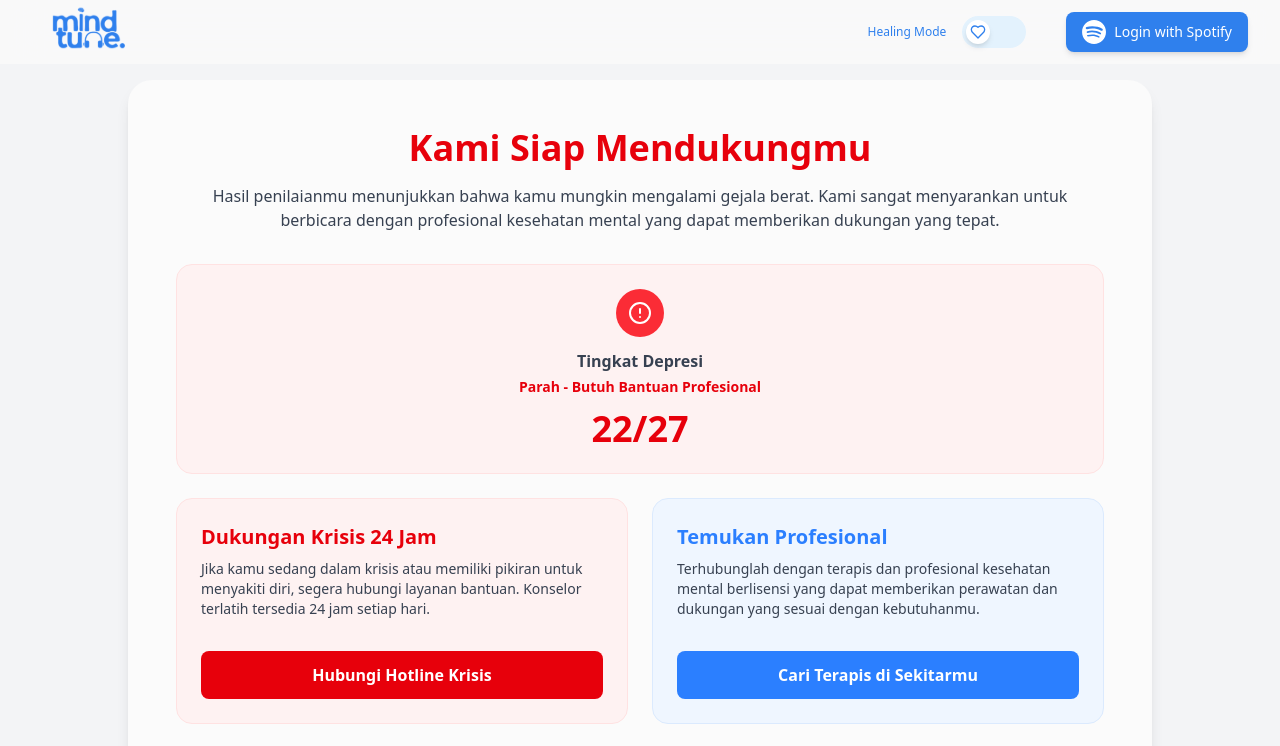
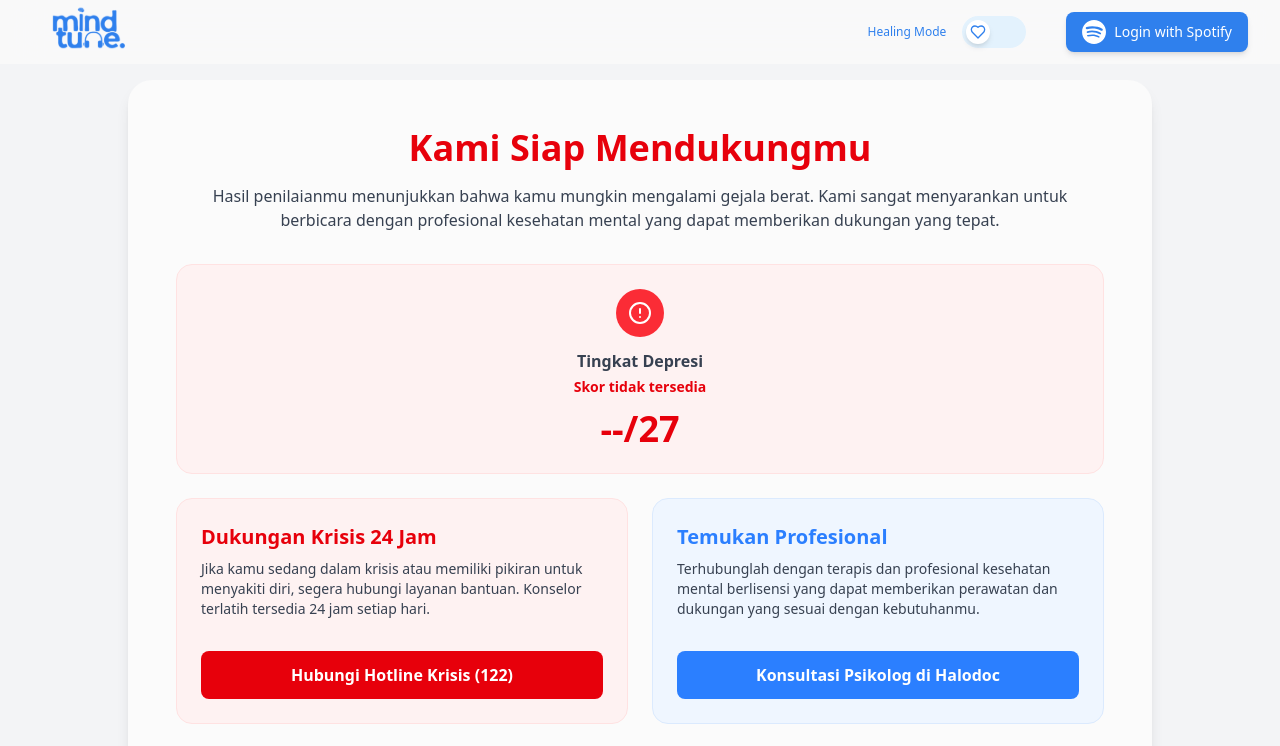
Before and after one commit to mirzazulfadhliamin/MindTune-Intelecta, a Vue app: page /professional-consultation in a window 1280 px wide. Shown: the top 746 px of the page. Built offline with nearby package versions, Linux system fonts and the light colour scheme; no server answers.

Commit message:
feat: [SF] change some word in consultation view

```diff
--- a/src/views/Healing/Dashboard/dashboard-component/ChartMoodProgress.vue
+++ b/src/views/Healing/Dashboard/dashboard-component/ChartMoodProgress.vue
@@ -39,7 +39,7 @@ const chartOptions = ref({
   colors: ['#EF4444', '#22C55E'], // pre: red, post: green
   xaxis: { categories: [] },
   yaxis: {
-    min: 1,
+    min: 0,
     max: 10,
     tickAmount: 6,
     labels: { formatter: (val) => Math.round(val) },
--- a/src/views/Healing/ProfessionalConsultationView.vue
+++ b/src/views/Healing/ProfessionalConsultationView.vue
@@ -1,15 +1,36 @@
 <script>
 export default {
   name: 'SupportPage',
+  data() {
+    return {
+      score: null,
+    };
+  },
   mounted() {
     window.scrollTo({ top: 0, behavior: 'smooth' });
+    const stored = localStorage.getItem('phq9_score');
+    this.score = stored !== null ? Number(stored) : null;
+  },
+  computed: {
+    severityLabel() {
+      const s = this.score;
+      if (s === null || isNaN(s)) return 'Skor tidak tersedia';
+      if (s <= 4) return 'Minimal';
+      if (s <= 9) return 'Ringan';
+      if (s <= 14) return 'Sedang';
+      if (s <= 19) return 'Cukup Berat';
+      return 'Parah - Butuh Bantuan Profesional';
+    },
+    displayScore() {
+      return this.score !== null && !isNaN(this.score) ? this.score : '--';
+    }
   },
   methods: {
     callCrisis() {
       window.location.href = 'tel:112';
     },
     findTherapist() {
-      window.open('https://www.google.com/search?q=terapis+terdekat', '_blank');
+      window.open('https://www.halodoc.com/tanya-dokter/kategori/psikolog-klinis', '_blank');
     },
     goHome() {
       this.$router.push('/');
@@ -54,8 +75,8 @@ export default {
               </div>
             </div>
             <p class="mb-1 font-semibold text-gray">Tingkat Depresi</p>
-            <p class="mb-3 text-sm font-bold text-red-600">Parah - Butuh Bantuan Profesional</p>
-            <p class="text-4xl font-bold text-red-600">22/27</p>
+            <p class="mb-3 text-sm font-bold text-red-600">{{ severityLabel }}</p>
+            <p class="text-4xl font-bold text-red-600">{{ displayScore }}/27</p>
           </div>
 
           <div class="grid gap-6 mb-6 md:grid-cols-2">
@@ -69,7 +90,7 @@ export default {
                   @click="callCrisis"
                   class="px-6 py-3 w-full font-semibold text-white bg-red-600 rounded-lg transition-all duration-300 cursor-pointer hover:bg-red-700 hover:shadow-lg"
               >
-                Hubungi Hotline Krisis
+                Hubungi Hotline Krisis (122)
               </button>
             </div>
 
@@ -83,7 +104,7 @@ export default {
                   @click="findTherapist"
                   class="px-6 py-3 w-full font-semibold text-white bg-blue-500 rounded-lg transition-all duration-300 cursor-pointer hover:bg-blue-600 hover:shadow-lg"
               >
-                Cari Terapis di Sekitarmu
+                Konsultasi Psikolog di Halodoc
               </button>
             </div>
           </div>
```
